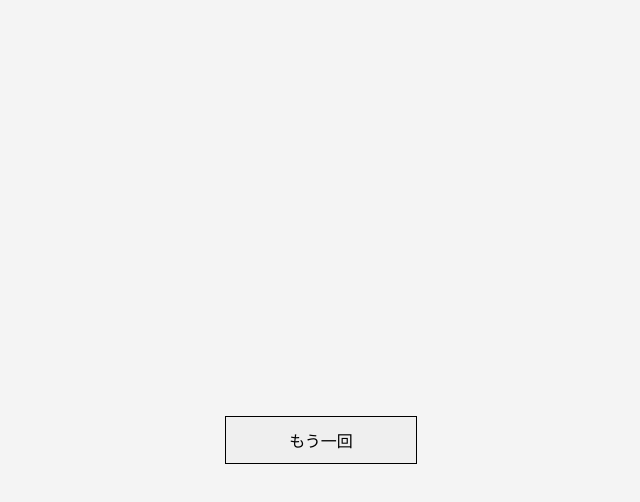
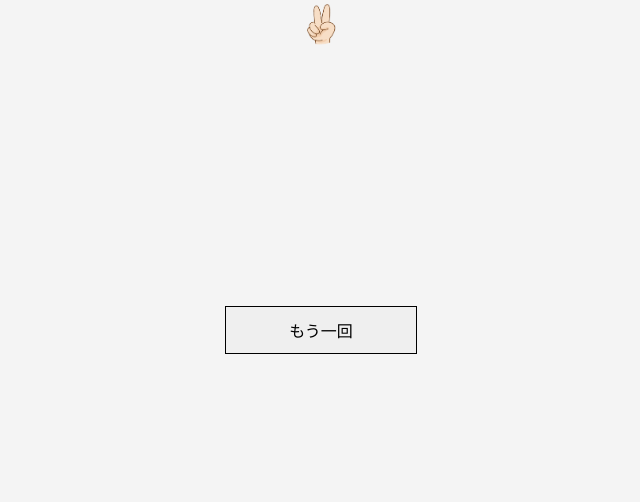
Before and after one commit to CA01971164/janken, a Next.js app: page /computer in a window 1280 px wide. Shown: the top 502 px of the page, without its empty margins (319-959 px from the left). Built offline with nearby package versions, Linux system fonts and the light colour scheme.

Commit message:
add janken logic

```diff
--- a/src/app/computer/page.tsx
+++ b/src/app/computer/page.tsx
@@ -1,9 +1,79 @@
+"use client";
+
 import Link from "next/link";
+import Image from "next/image";
+import React, { useEffect, useState } from "react";
+
 function computer() {
+  // コンピュータが出した数字を画面に表示するコードである
+  const [userChoice, setUserChoice] = useState<string | null>("");
+
+  const jank: string[] = ["/rock.png", "/scissors.png", "/paper.png"];
+  let num: number = Math.floor(Math.random() * 3);
+  let selectionImage = jank[num];
+
+  const DisplayImage: React.FC<{ src: string }> = ({ src }) => {
+    return <Image src={src} alt="rock" width={50} height={50} />;
+  };
+
+  // クエリパラメタから、データを取得
+
+  useEffect(() => {
+    const params = new URLSearchParams(window.location.search);
+    let choice: string | null = params.get(`choice`);
+    setUserChoice(choice);
+  }, []);
+
+  const Result: React.FC = () => {
+    let message = "";
+    //勝った時のセリフ
+    const winner = () => "勝ったよ";
+    const loser = () => "負けたよ";
+    const hikiwake = () => "引き分け";
+
+    if (userChoice === "rock") {
+      if (num === 0) {
+        message = hikiwake();
+      } else if (num === 1) {
+        message = winner();
+      } else if (num == 2) {
+        message = loser();
+      } else {
+        console.log("エラーである。");
+      }
+    } else if (userChoice === "scissors") {
+      if (num === 0) {
+        message = loser();
+      } else if (num === 1) {
+        message = hikiwake();
+      } else if (num == 2) {
+        message = winner();
+      } else {
+        console.log("エラーである。");
+      }
+    } else if (userChoice == "paper") {
+      if (num === 0) {
+        message = winner();
+      } else if (num === 1) {
+        message = loser();
+      } else if (num == 2) {
+        message = hikiwake();
+      } else {
+        console.log("エラーである。");
+      }
+    } else console.log("すみません！エラーが発生しました。");
+    return <div>{message}</div>;
+  };
+
+  //じゃんけん結果発表
+
   return (
     <>
-      <h1 id="result"></h1>
-      <p id="computer_image"></p>
+      {/* 結果を表示する */}
+
+      <Result />
+      {/* 画像の表示の関数を作る */}
+      <DisplayImage src={selectionImage} />
       {/* h1では、あなたが勝ったかか負けたかを伝える。 */}
       <Link href="/explanation">
         <button>もう一回</button>
```
